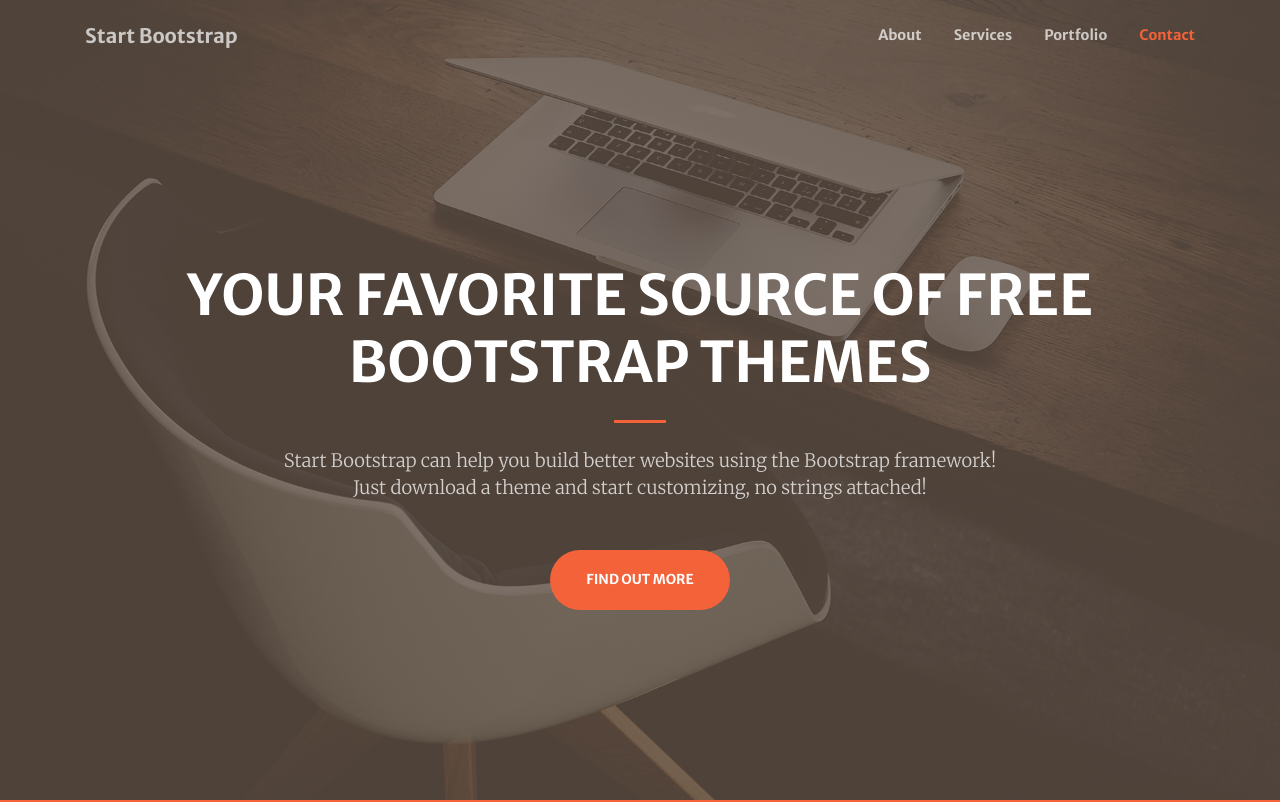
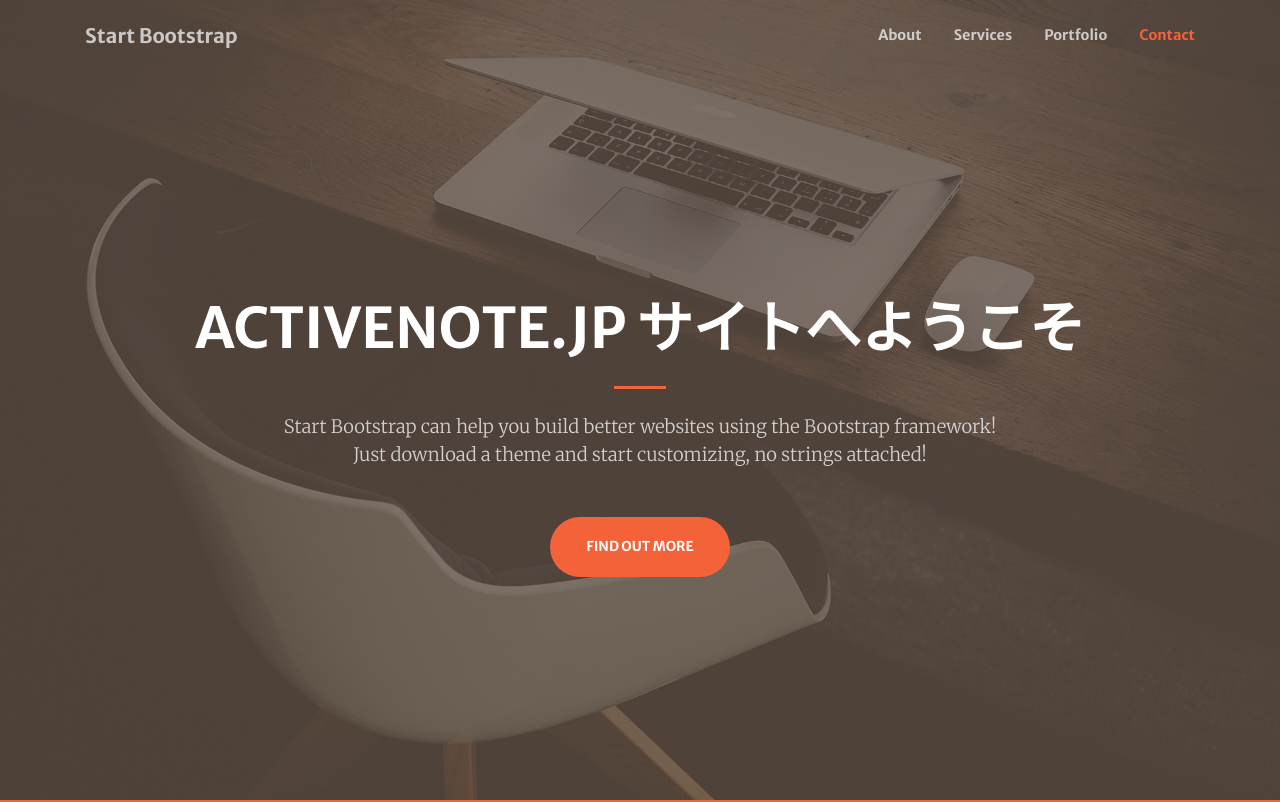
Before and after one commit to activenote-jp/activenote-jp.github.io, a plain HTML site: page index.html in a window 1280 px wide. Shown: the top 802 px of the page. Drawn offline with nearby package versions, Linux system fonts and the light colour scheme.

Commit message:
若干変更

```diff
--- a/index.html
+++ b/index.html
@@ -39,7 +39,9 @@
             <div class="container h-100">
                 <div class="row h-100 align-items-center justify-content-center text-center">
                     <div class="col-lg-10 align-self-end">
-                        <h1 class="text-uppercase text-white font-weight-bold">Your Favorite Source of Free Bootstrap Themes</h1>
+                        <h1 class="text-uppercase text-white font-weight-bold">
+                        ActiveNote.jp サイトへようこそ
+                        </h1>
                         <hr class="divider my-4" />
                     </div>
                     <div class="col-lg-8 align-self-baseline">
```
